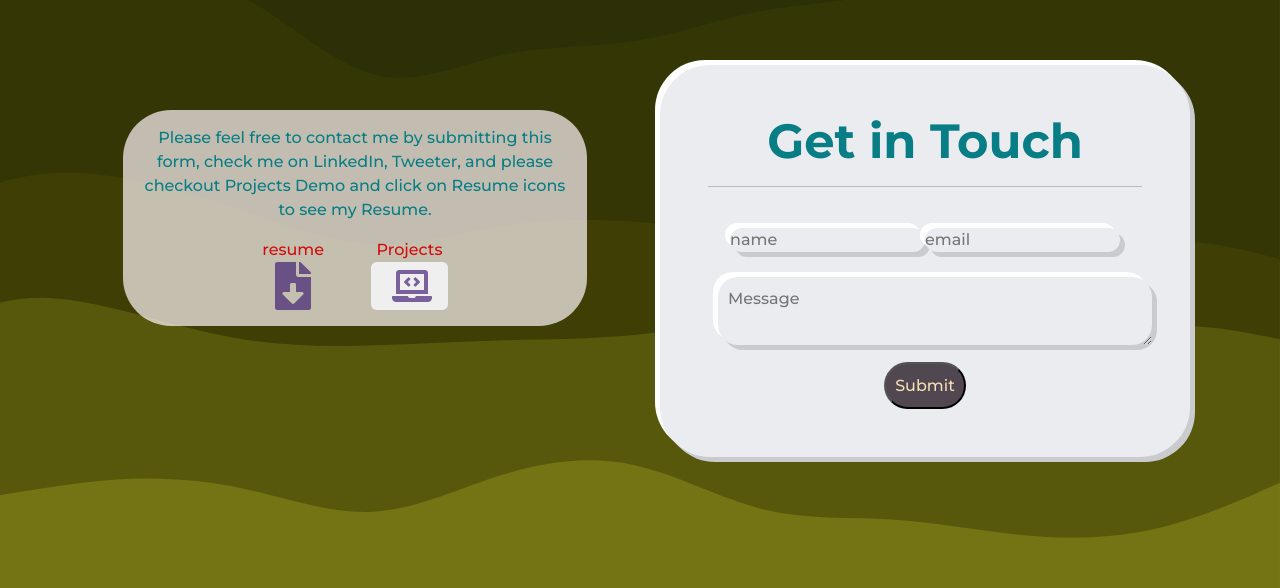
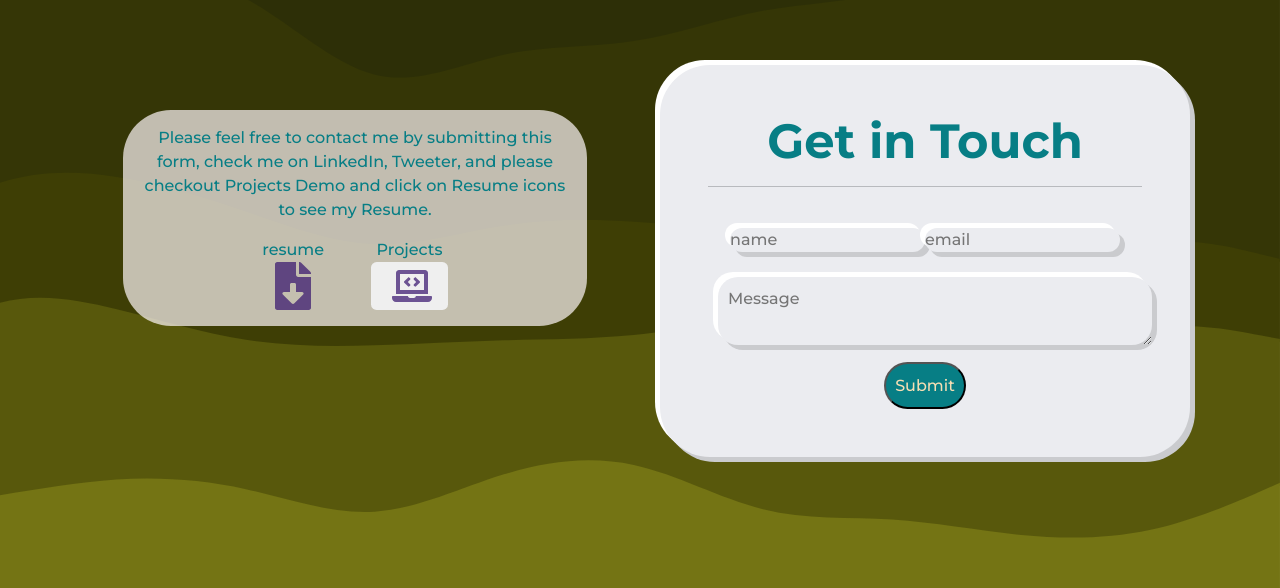
Before and after one commit to Yonathan-Admasu728/PortFolio-Z-Genesis, a React (Create React App) app: page /contact in a window 1280 px wide. Shown: the part 212-800 px from the top of the page. Built offline with nearby package versions, Linux system fonts and the light colour scheme.

Commit message:
added hover effect on the submit btn and the 2 icons

```diff
--- a/src/pages/Contact.js
+++ b/src/pages/Contact.js
@@ -21,7 +21,7 @@ function Contact() {
                 Please feel free to contact me by submitting this form, check me on LinkedIn, Tweeter, and please checkout Projects Demo and click on Resume icons to see my Resume.
               </p>
                  <div className="d-flex justify-content-center align-items-center flex-row ">
-                     {social.resume && <a title="Download Resume" href={social.resume} download>resume<br/><FaFileDownload color='#36136eb4' fontSize='3rem' opacity='0.9'/></a>}  &nbsp;  &nbsp;  &nbsp;  &nbsp;  &nbsp;  &nbsp;
+                     {social.resume && <a title="Download Resume" href={social.resume} download>resume<br/><FaFileDownload className='icon-rp' color='#36136eb4' fontSize='3rem' /></a>}  &nbsp;  &nbsp;  &nbsp;  &nbsp;  &nbsp;  &nbsp;
 
                      { <a title="Projects Demo" href="/" download>Projects<br/><DemoButton/></a>}
                  </div>
@@ -48,7 +48,7 @@ function DemoButton() {
     return (
         <>
             <div className="glow">
-                <a href="/projects"><button className="neon-button">&nbsp;<FaLaptopCode color='#36136eb4' fontSize='2.5em' opacity='0.9'/></button></a>
+                <a href="/projects"><button className="neon-button">&nbsp;<FaLaptopCode className='icon-rp' color='#36136eb4' fontSize='2.5em'/></button></a>
             </div>
         </>
     )
--- a/src/stylesheets/contact.css
+++ b/src/stylesheets/contact.css
@@ -117,16 +117,23 @@
   }
 
   .tpl a {
-    color: rgb(212, 11, 11);
+    color: #077e85;
     font-size: 1rem;
     text-decoration: none;
   }
 
   .submit-btn {
     border-radius: 25px;
-    background-color: rgba(58, 48, 58, 0.87);
+    background-color: #077e85;
     color: wheat;
     padding: 0.6rem;
+  }
+  .submit-btn:hover{
+    opacity: 0.7;
+  }
+
+  .icon-rp:hover {
+    opacity: 0.7;
   }
   .half form button:hover {
     background-color: var(--hover-color);
@@ -284,6 +291,9 @@
     margin: 5px;
 
   }
+  .tpl p:hover {
+    opacity: 0.7;
+  }
 
 
   @keyframes typewriter {
```
